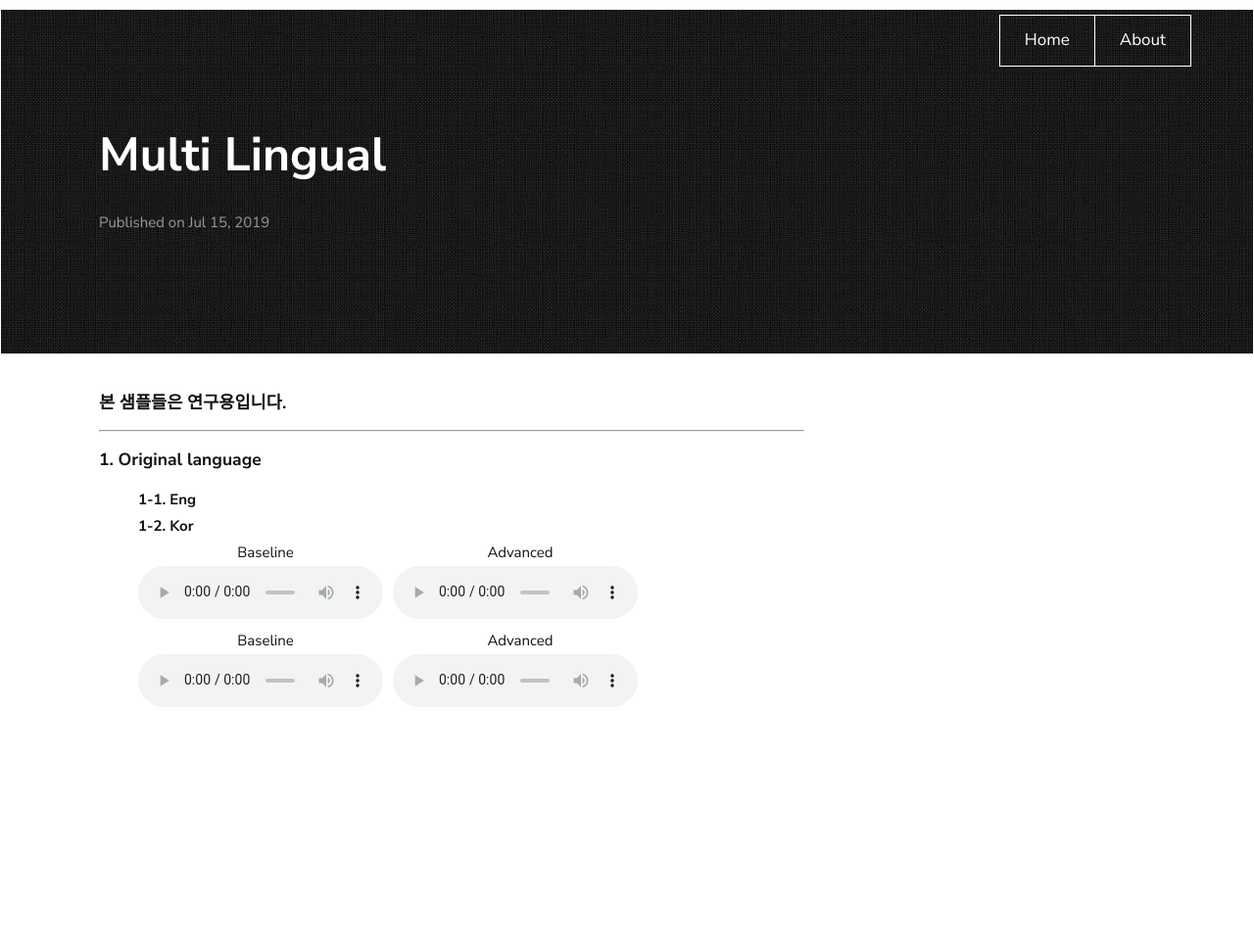
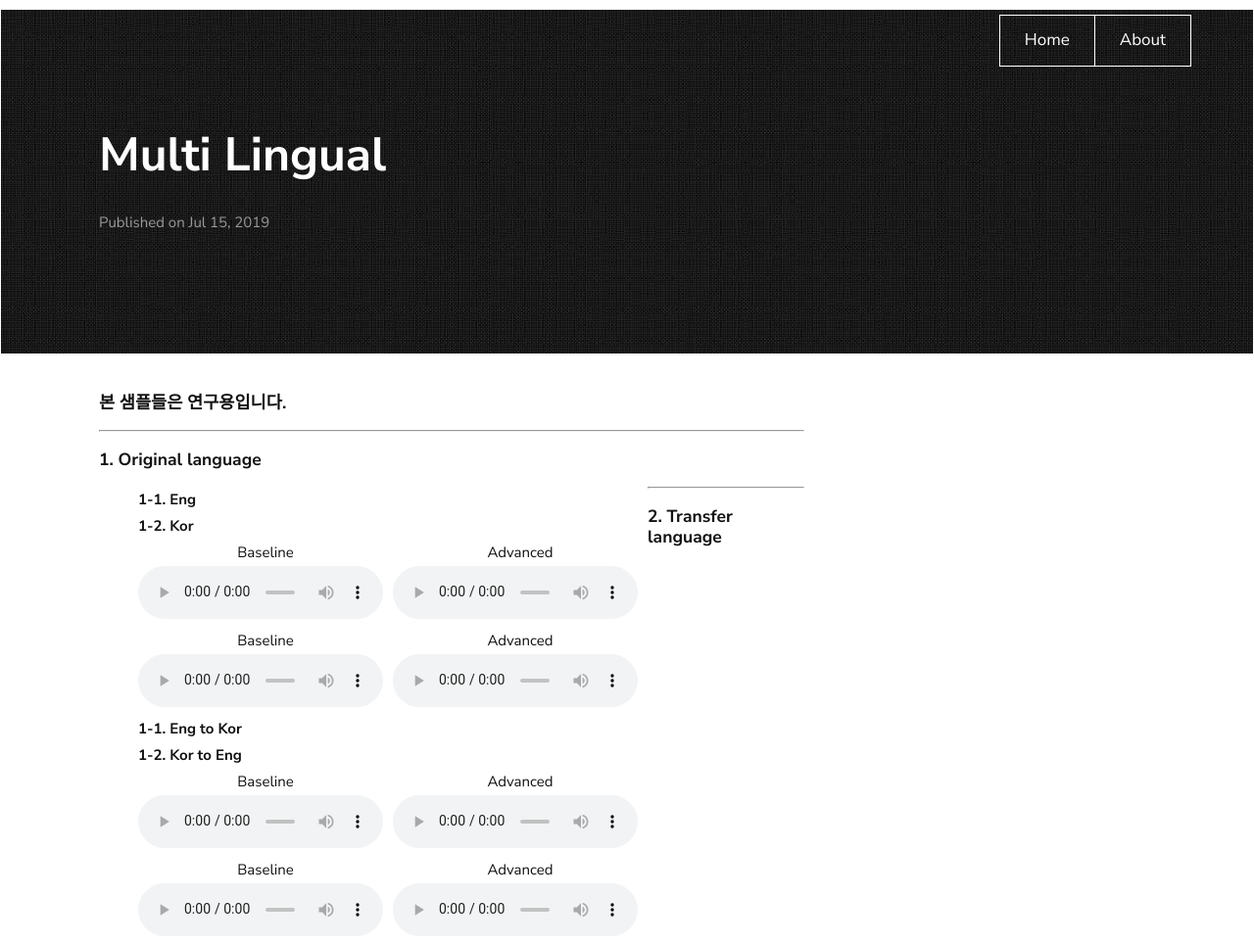
Before and after one commit to Ondal90/ondal90, a Jekyll site: the page built from _posts/2019-07-15-multi-lingual.md, in a window 1280 px wide. Shown: the whole page at 98% size. Built offline with Jekyll 4.4.1, drawn with Linux system fonts in a browser that asks for light colours; our own code applies the rules of GitHub Pages for plain Markdown files; before the commit the page ends 900 px from its top, so only the background shows below that.

Commit message:
Update 2019-07-15-multi-lingual.md

```diff
--- a/_posts/2019-07-15-multi-lingual.md
+++ b/_posts/2019-07-15-multi-lingual.md
@@ -59,3 +59,27 @@ categories: xinapse TTS
   </tr>
 </table>
 </blockquote>
+<hr>
+<h3 align="left">2. Transfer language</h3>
+<blockquote>
+<table align="left">
+  <caption align="left">1-1. Eng to Kor</caption>
+  <tr>
+    <td align="center">Baseline </td>
+    <td align="center">Advanced </td>
+  </tr>
+  <tr>
+    <td align="center"><audio src="/audio_samples/LJ_Baseline_Kor.wav" controls=""></audio></td>
+    <td align="center"><audio src="/audio_samples/LJ_New_Kor.wav" controls=""></audio></td>
+  </tr>
+    <caption align="left">1-2. Kor to Eng</caption>
+  <tr>
+    <td align="center">Baseline </td>
+    <td align="center">Advanced </td>
+  </tr>
+  <tr>
+    <td align="center"><audio src="/audio_samples/KSS_Baseline_Eng.wav" controls=""></audio></td>
+    <td align="center"><audio src="/audio_samples/KSS_New_Eng.wav" controls=""></audio></td>
+  </tr>
+</table>
+</blockquote>
```
